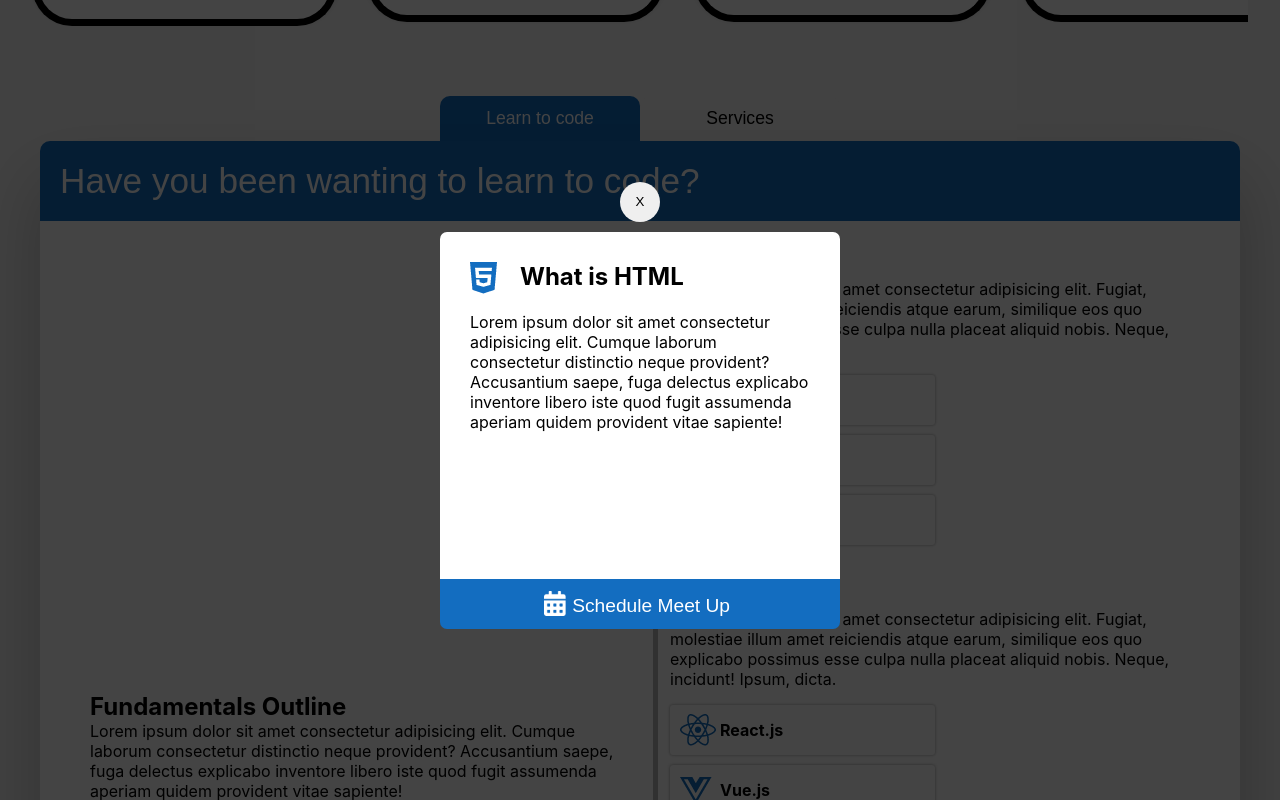
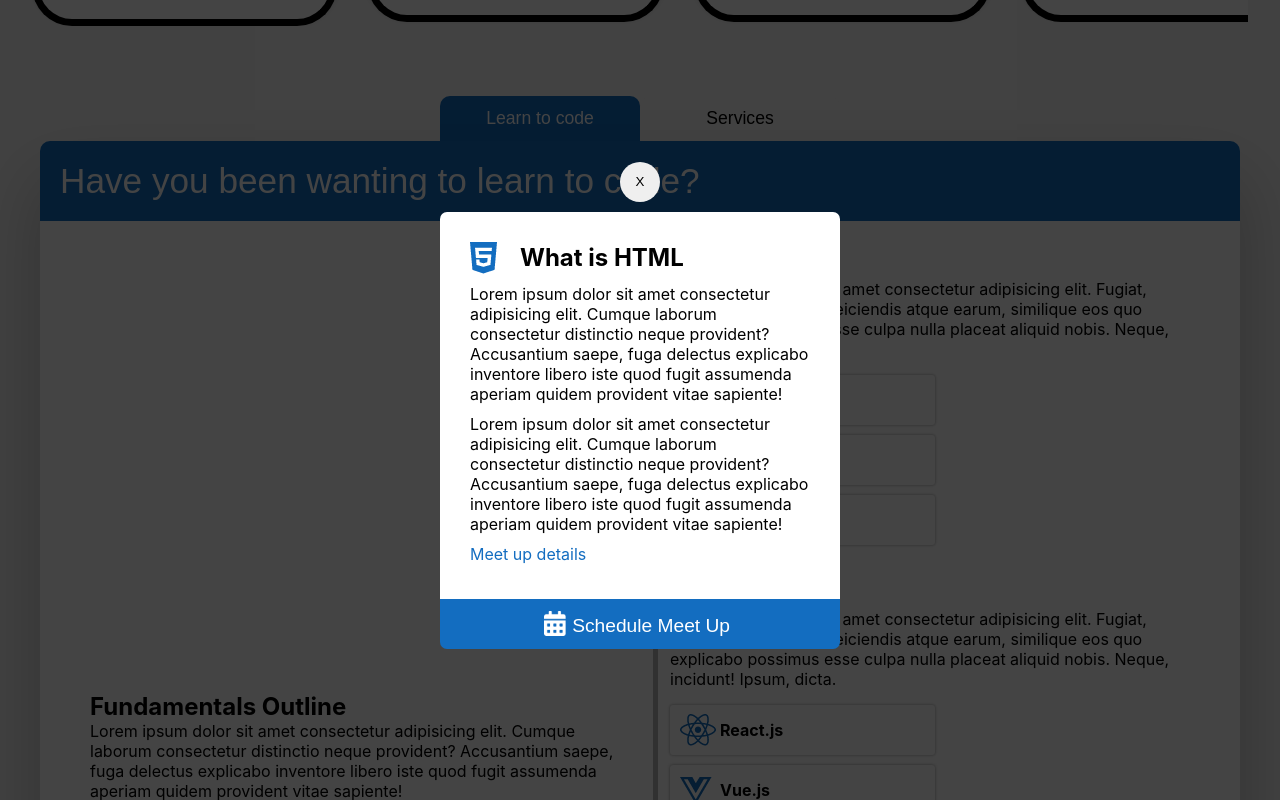
Before and after one commit to louieLouie117/Outline, a React (Create React App) app in the folder client/: page / in a window 1280 px wide. Both pictures are taken after a click on the button 805 px from the left and 1101 px from the top of the page. Shown: the part 701-1501 px from the top of the page. Built offline with nearby package versions, Linux system fonts and the light colour scheme.

Commit message:
DetailsHandlerAdded

```diff
--- a/client/src/components/LandingPage/LearnToCode.jsx
+++ b/client/src/components/LandingPage/LearnToCode.jsx
@@ -4,16 +4,23 @@ import React, { useState } from "react";
 function LearnToCode(props) {
 
 const [PopUpSection, setPopUpSection] = useState(true);
+const [IconImage, setIconImage] = useState();
 const [PopUpTitle, setPopUpTitle] = useState("Title");
 const [PopUpDescription, setPopUpDescription] = useState("Description");
+const [DetailsBTN, setDetailsBTN] = useState();
 const [PopUpBTN, setPopUpBTN] = useState("BTN");
-const [IconImage, setIconImage] = useState();
+
+const [AboutTechSection, setAboutTechSection] = useState(false);
+const [DetailsInformation, setDetailsInformation] = useState(true);
+const [DetailsTitle, setDetailsTitle] = useState(false);
 
 
 
 
 const PopUpHandler = (e)=>{
   setPopUpSection(false)
+  setAboutTechSection(false)
+  setDetailsInformation(true)
 
   if(e.target.innerText === "X" ){
       setPopUpSection(true)
@@ -25,6 +32,7 @@ const PopUpHandler = (e)=>{
     setPopUpDescription("Lorem ipsum dolor sit amet consectetur adipisicing elit. Cumque laborum consectetur distinctio neque provident? Accusantium saepe, fuga delectus explicabo inventore libero iste quod fugit assumenda aperiam quidem provident vitae sapiente!")
     setPopUpBTN("Schedule Meet Up")
     setIconImage("htmlIcon")
+    setDetailsBTN("Meet up details")
   }
 
 
@@ -34,6 +42,9 @@ const PopUpHandler = (e)=>{
     setPopUpDescription("Lorem ipsum dolor sit amet consectetur adipisicing elit. Cumque laborum consectetur distinctio neque provident? Accusantium saepe, fuga delectus explicabo inventore libero iste quod fugit assumenda aperiam quidem provident vitae sapiente!")
     setPopUpBTN("Schedule Meet Up")
     setIconImage("cssIcon")
+        setDetailsBTN("Meet up details")
+
+
 
   }
 
@@ -43,6 +54,9 @@ const PopUpHandler = (e)=>{
     setPopUpDescription("Lorem ipsum dolor sit amet consectetur adipisicing elit. Cumque laborum consectetur distinctio neque provident? Accusantium saepe, fuga delectus explicabo inventore libero iste quod fugit assumenda aperiam quidem provident vitae sapiente!")
     setPopUpBTN("Schedule Meet Up")
     setIconImage("jsIcon")
+        setDetailsBTN("Meet up details")
+
+
 
   }
 
@@ -51,6 +65,9 @@ const PopUpHandler = (e)=>{
     setPopUpDescription("Lorem ipsum dolor sit amet consectetur adipisicing elit. Cumque laborum consectetur distinctio neque provident? Accusantium saepe, fuga delectus explicabo inventore libero iste quod fugit assumenda aperiam quidem provident vitae sapiente!")
     setPopUpBTN("Schedule Meet Up")
     setIconImage("reactIcon")
+        setDetailsBTN("Meet up details")
+
+
 
   }
 
@@ -61,6 +78,9 @@ const PopUpHandler = (e)=>{
     setPopUpDescription("Lorem ipsum dolor sit amet consectetur adipisicing elit. Cumque laborum consectetur distinctio neque provident? Accusantium saepe, fuga delectus explicabo inventore libero iste quod fugit assumenda aperiam quidem provident vitae sapiente!")
     setPopUpBTN("Schedule Meet Up")
     setIconImage("vueIcon")
+        setDetailsBTN("Meet up details")
+
+
 
   }
 
@@ -70,6 +90,8 @@ const PopUpHandler = (e)=>{
     setPopUpDescription("Lorem ipsum dolor sit amet consectetur adipisicing elit. Cumque laborum consectetur distinctio neque provident? Accusantium saepe, fuga delectus explicabo inventore libero iste quod fugit assumenda aperiam quidem provident vitae sapiente!")
     setPopUpBTN("Schedule Meet Up")
     setIconImage("angularIcon")
+        setDetailsBTN("Meet up details")
+
 
   }
 
@@ -79,6 +101,9 @@ const PopUpHandler = (e)=>{
     setPopUpDescription("Lorem ipsum dolor sit amet consectetur adipisicing elit. Cumque laborum consectetur distinctio neque provident? Accusantium saepe, fuga delectus explicabo inventore libero iste quod fugit assumenda aperiam quidem provident vitae sapiente!")
     setPopUpBTN("Schedule Mentorship")
     setIconImage("cSharpIcon")
+    setDetailsBTN("Mentorship details")
+
+
 
   }
 
@@ -89,6 +114,8 @@ const PopUpHandler = (e)=>{
     setPopUpDescription("Lorem ipsum dolor sit amet consectetur adipisicing elit. Cumque laborum consectetur distinctio neque provident? Accusantium saepe, fuga delectus explicabo inventore libero iste quod fugit assumenda aperiam quidem provident vitae sapiente!")
     setPopUpBTN("Schedule Mentorship")
     setIconImage("jsIcon")
+    setDetailsBTN("Mentorship details")
+
 
   }
 
@@ -98,11 +125,48 @@ const PopUpHandler = (e)=>{
     setPopUpDescription("Lorem ipsum dolor sit amet consectetur adipisicing elit. Cumque laborum consectetur distinctio neque provident? Accusantium saepe, fuga delectus explicabo inventore libero iste quod fugit assumenda aperiam quidem provident vitae sapiente!")
     setPopUpBTN("Schedule Mentorship")
     setIconImage("PythonIcon")
+    setDetailsBTN("Mentorship details")
+
 
   }
 
 }
 
+
+const DetailsHandler = (e) =>{
+  if(e.target.innerText === "< back to article"){
+    setAboutTechSection(false)
+    setDetailsInformation(true)
+    setDetailsBTN("Meet up details")
+
+  }
+  if(e.target.innerText === "< back to articles"){
+    setAboutTechSection(false)
+    setDetailsInformation(true)
+    setDetailsBTN("Mentorship details")
+
+  }
+
+  if(e.target.innerText === "Meet up details"){
+    setAboutTechSection(true)
+    setDetailsInformation(false)
+    setDetailsBTN("< back to article")
+    setDetailsTitle("Meet up details")
+  }
+
+  if(e.target.innerText === "Mentorship details"){
+    setAboutTechSection(true)
+    setDetailsInformation(false)
+    setDetailsBTN("< back to articles")
+    setDetailsTitle("Mentorship details")
+
+  }
+
+
+
+
+
+}
   return (
     <div className='OutlineLayout-Container' >
       <header>
@@ -233,19 +297,38 @@ const PopUpHandler = (e)=>{
 
 
                   <main>
+                    <div className="AboutTechTool" style={{display: AboutTechSection ? "none" : "grid" }}>
                       <header>
                         <img  src={`/assets/icons/${IconImage}.png`} alt="" />
                         <h1>{PopUpTitle}</h1>
                       </header>
                       <section>
                       <p>{PopUpDescription}</p>
+                      <p>{PopUpDescription}</p>
+                      <a onClick={DetailsHandler}>{DetailsBTN}</a>
                       </section>
+                    </div>
 
+                    <div className="DetailsInformation" style={{display: DetailsInformation ? "none" : "grid" }}>
+                    <header>
+                    <img  src={`/assets/icons/${IconImage}.png`} alt="" />
+
+                        <h1>{DetailsTitle}</h1>
+                      </header>
+                      <section>
+                      <p>{PopUpDescription}</p>
+                      <a onClick={DetailsHandler}>{DetailsBTN}</a>
+
+                    </section>
+                      </div>
                   </main>
+
                   <footer>
                     <div className="PopFooter-Container">
                     <img  src="/assets/icons/calendarIcon.png" alt="" />
+                    <a href="https://calendly.com/cardona-luis/15min">
                     <button>{PopUpBTN}</button>
+                    </a>
                     </div>
                   </footer>
 
--- a/client/src/models/landingPage.css
+++ b/client/src/models/landingPage.css
@@ -413,7 +413,7 @@ iframe ::-webkit-scrollbar{
     background: white;
     /* margin: 0 20px; */
     margin-bottom: -13px;
-    min-height:45vh;
+    min-height: 50vh;
     max-width: 25em;
     border-radius: 7px;
 
@@ -442,18 +442,33 @@ iframe ::-webkit-scrollbar{
 
 .PopSection>main{
     display: grid;
-    grid-template-rows: 80px 1fr;
+    grid-template-rows: 80px 1fr ;
+
 }
 
+.PopSection>main section{
+    display: grid;
+    row-gap: 10px;
 
-.PopSection>main>header{
+
+}
+
+.AboutTechTool , .DetailsInformation {
+    display: grid;
+    row-gap: 10px;
+}
+
+.AboutTechTool header, .DetailsInformation header{
     display: grid;
     grid-template-columns: 50px 1fr;
-    padding: 30px;
+    padding: 0 30px;
+    padding-top: 30px;
+    align-items: center;
 }
 
 
 .PopSection>main section{
+    display: grid;
     padding:  0 30px;
 }
 
```
Lines whose indentation alone changed are shown as unchanged.
